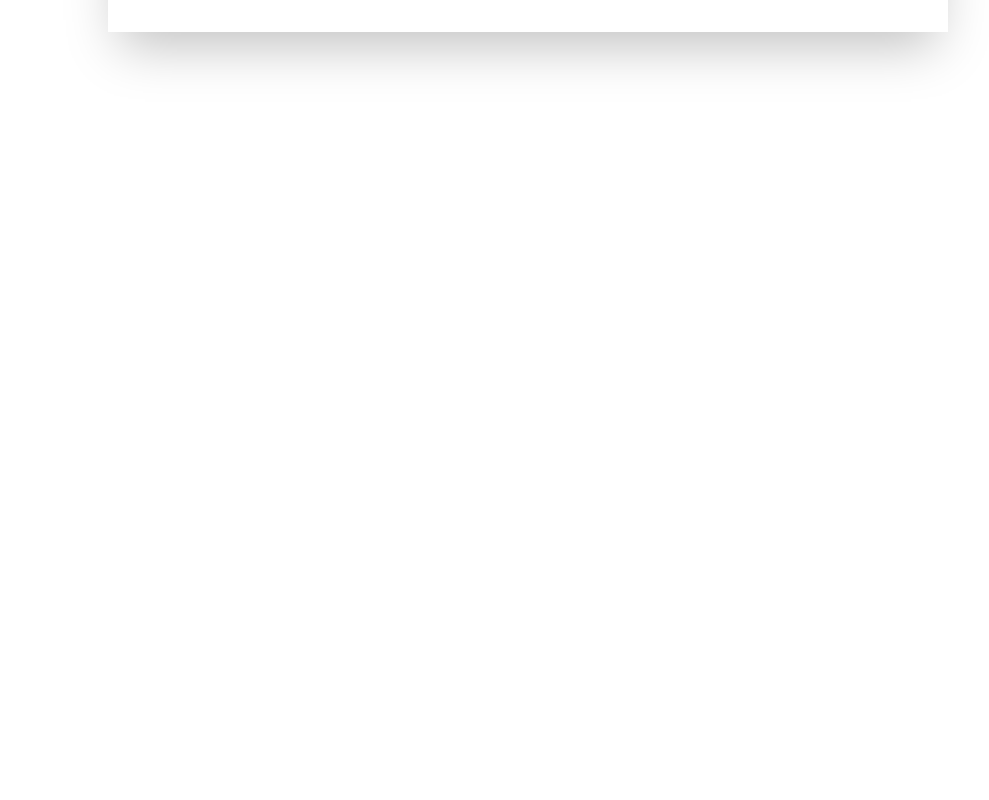
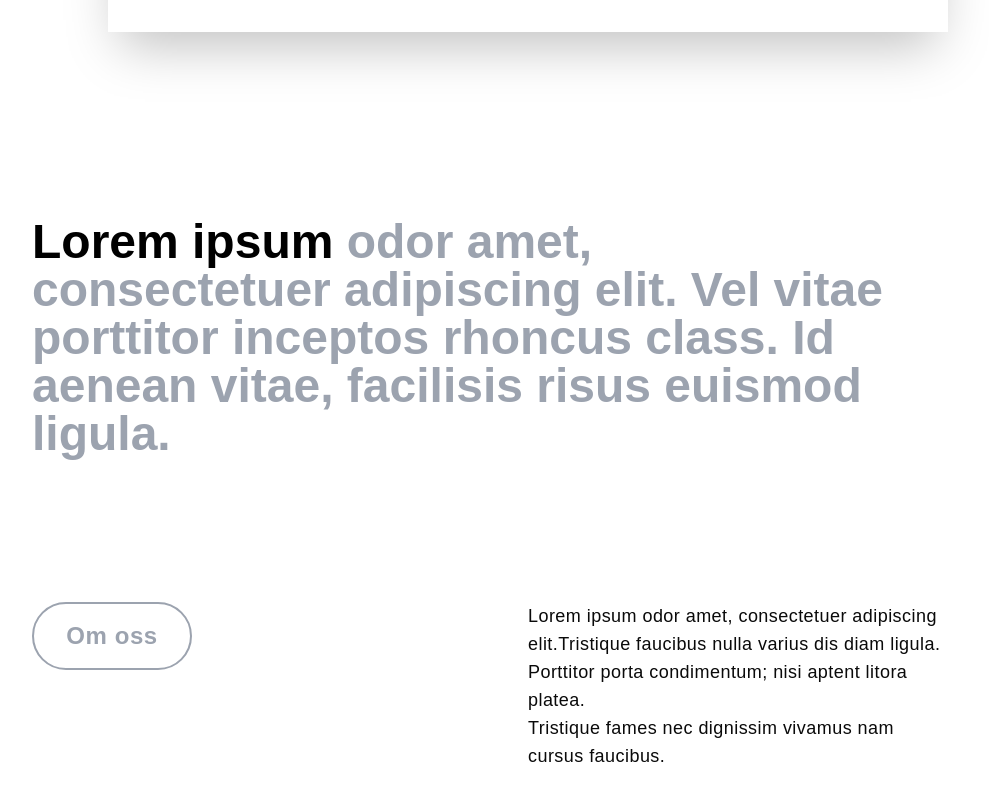
Before and after one commit to Sebastian-Nyberget/Bolig-Invest-AS, a Next.js app: page / in a window 1280 px wide. Shown: the part 1572-2372 px from the top of the page, without its empty margins (112-1101 px from the left). Before the commit the page ends 1790 px from the top, so only its background shows below. Built offline with nearby package versions, Linux system fonts and the light colour scheme; grey boxes are pictures that could not be loaded.

Commit message:
Add AboutSection to home page

```diff
--- a/app/page.tsx
+++ b/app/page.tsx
@@ -1,3 +1,4 @@
+import AboutSection from "@/components/AboutSection";
 import Hero from "@/components/Hero";
 import Videoplayer from "@/components/Videoplayer";
 
@@ -6,6 +7,7 @@ export default function Home() {
     <main>
       <Hero />
       <Videoplayer />
+      <AboutSection />
     </main>
   );
 }
--- /dev/null
+++ b/components/AboutSection.tsx
@@ -0,0 +1,24 @@
+const AboutSection = () => {
+  return (
+    <div>
+      <div className="w-full">
+        <h1 className="text-5xl text-gray-400 font-semibold pl-36">
+          <span className="font-bold  text-black">Lorem ipsum </span>
+           odor amet, <br /> consectetuer adipiscing elit. Vel vitae <br /> porttitor inceptos rhoncus class. Id <br /> aenean vitae, facilisis risus euismod <br /> ligula.
+        </h1>
+      </div>
+      <div className="w-full flex p-36">
+        <div className="w-1/2">
+          <div className="border-2 rounded-full border-gray-400 w-40 py-4">
+            <h1 className="text-center text-2xl text-gray-400 font-bold tracking-wide">Om oss</h1>
+          </div>
+        </div>
+        <div className="w-1/2 flex justify-end">
+          <p className="text-lg tracking-wide pr-20">Lorem ipsum odor amet, consectetuer adipiscing <br /> elit.Tristique faucibus nulla varius dis diam ligula. <br /> Porttitor porta condimentum; nisi aptent litora platea. <br /> Tristique fames nec dignissim vivamus nam cursus faucibus.</p>
+        </div>
+      </div>
+    </div>
+  );
+}
+
+export default AboutSection;
```
